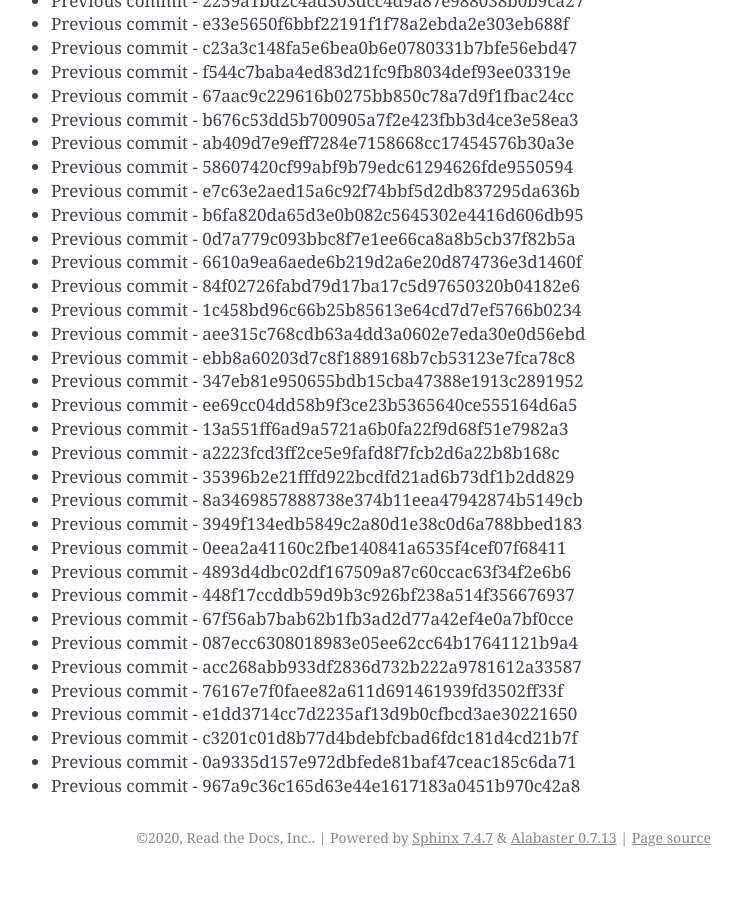
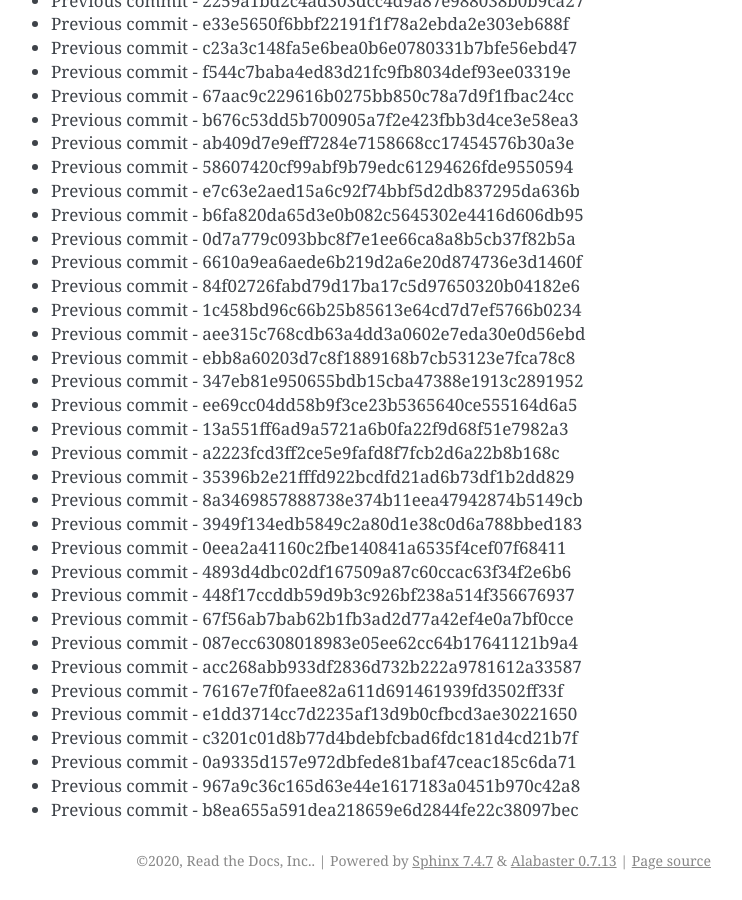
Before and after one commit to readthedocs/rtd-git-stresstest, a Sphinx documentation site: the page built from docs/updates.rst, in a window 1280 px wide and 900 px high, scrolled down 26308 px. Shown: the whole window, without its empty margins (399-1141 px from the left). Built offline with Sphinx 7.4.7, drawn with Linux system fonts in a browser that asks for light colours; before the commit the page ends 27185 px from its top, so only the background shows below that.

Commit message:
Generating commit from previous: b8ea655a591dea218659e6d2844fe22c38097bec

```diff
--- a/docs/updates.rst
+++ b/docs/updates.rst
@@ -1137,3 +1137,4 @@ It can be tested for any performance characteristics.
 * Previous commit - c3201c01d8b77d4bdebfcbad6fdc181d4cd21b7f
 * Previous commit - 0a9335d157e972dbfede81baf47ceac185c6da71
 * Previous commit - 967a9c36c165d63e44e1617183a0451b970c42a8
+* Previous commit - b8ea655a591dea218659e6d2844fe22c38097bec
```
